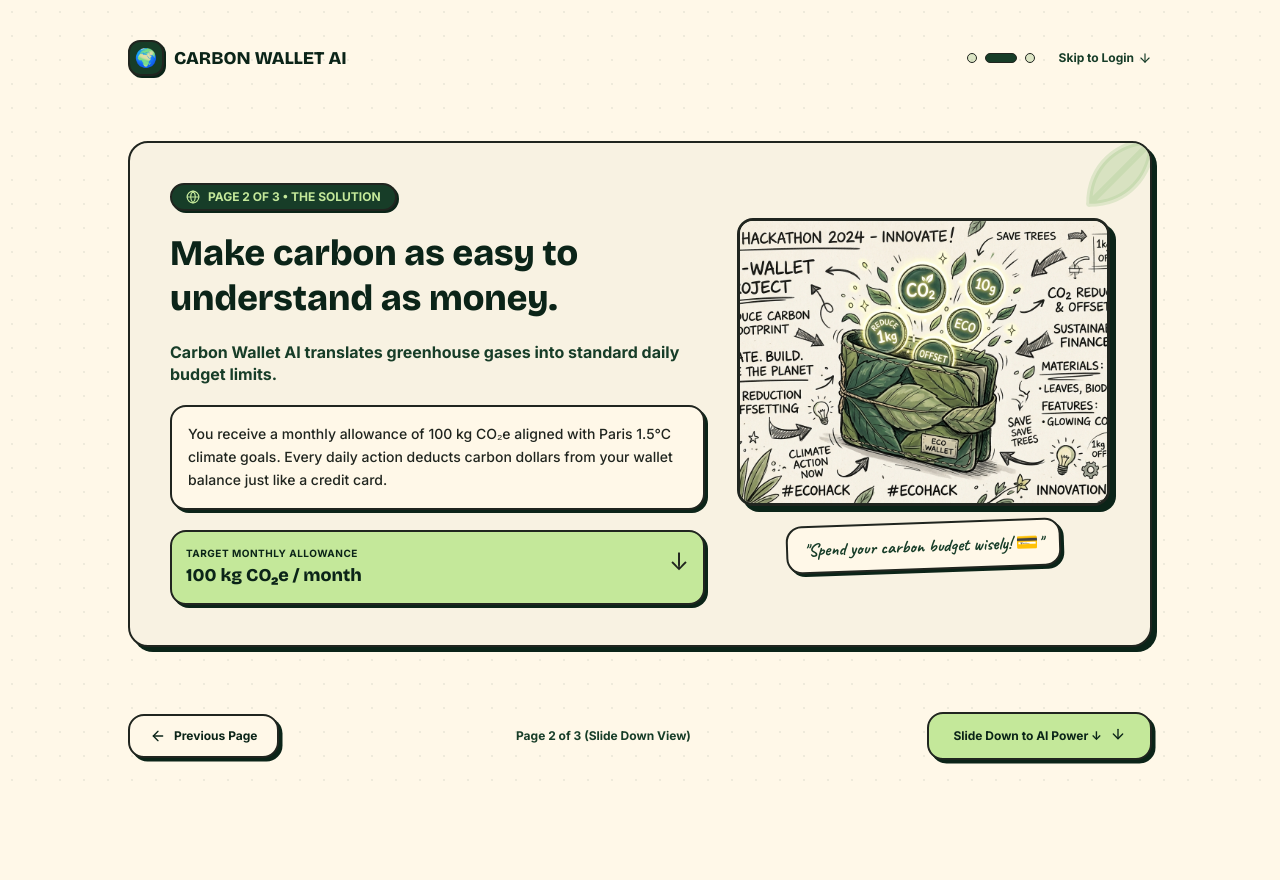
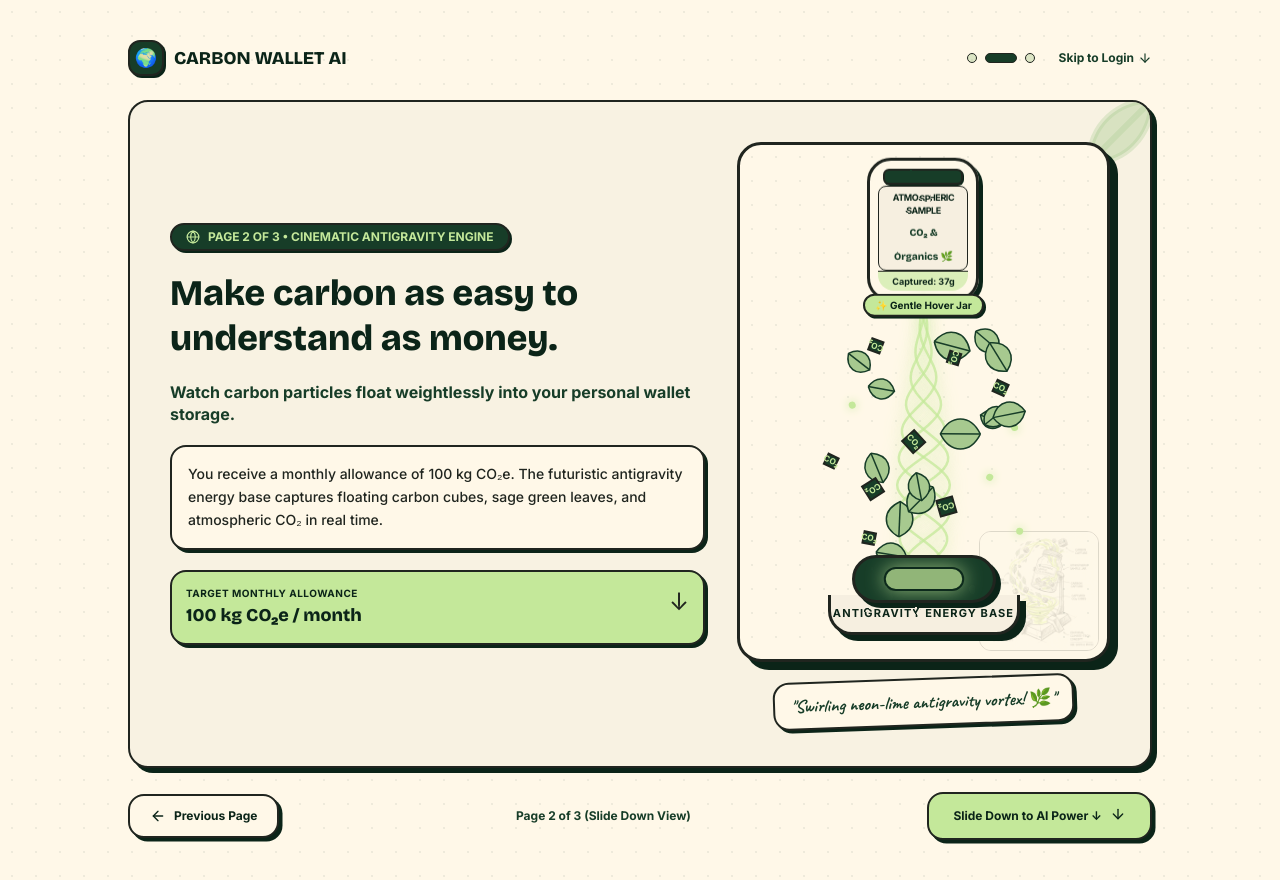
Before and after one commit to rashmikoli3003-sketch/Carbon-Wallet, a React (Vite) app: page / in a window 1280 px wide. Both pictures are taken after a click on the button 1011 px from the left and 58 px from the top of the page. Before the commit the page ends 800 px from the top, so only its background shows below. Built offline with nearby package versions, Linux system fonts and the light colour scheme.

Commit message:
Add Cinematic 2D Antigravity Vortex Animation with neon lime energy spiral, zero-gravity particles, and hovering glass jar

```diff
--- /dev/null
+++ b/src/components/AntigravityVortexAnimation.jsx
@@ -0,0 +1,230 @@
+import React, { useEffect, useRef } from "react";
+import { motion } from "framer-motion";
+
+export default function AntigravityVortexAnimation() {
+  const canvasRef = useRef(null);
+
+  useEffect(() => {
+    const canvas = canvasRef.current;
+    if (!canvas) return;
+    const ctx = canvas.getContext("2d");
+
+    let animationFrameId;
+    let width = (canvas.width = canvas.parentElement.clientWidth || 420);
+    let height = (canvas.height = canvas.parentElement.clientHeight || 520);
+
+    const handleResize = () => {
+      if (canvas && canvas.parentElement) {
+        width = canvas.width = canvas.parentElement.clientWidth;
+        height = canvas.height = canvas.parentElement.clientHeight;
+      }
+    };
+    window.addEventListener("resize", handleResize);
+
+    // Particle items generator (Leaves, CO2 Cubes, Carbon Dust)
+    const NUM_PARTICLES = 28;
+    const particles = Array.from({ length: NUM_PARTICLES }, () => ({
+      x: Math.random() * (width * 0.5) + width * 0.25,
+      y: Math.random() * height * 0.7 + height * 0.2,
+      type: Math.random() > 0.45 ? "leaf" : Math.random() > 0.5 ? "cube" : "dust",
+      speed: Math.random() * 0.8 + 0.4,
+      size: Math.random() * 12 + 10,
+      rotation: Math.random() * Math.PI * 2,
+      rotSpeed: (Math.random() - 0.5) * 0.03,
+      wobbleOffset: Math.random() * Math.PI * 2,
+      wobbleSpeed: Math.random() * 0.03 + 0.01,
+    }));
+
+    let spiralPhase = 0;
+
+    const render = () => {
+      ctx.clearRect(0, 0, width, height);
+
+      const centerX = width / 2;
+      const baseY = height - 70;
+      const topJarY = 110;
+
+      // 1. Draw Swirling Neon-Lime Antigravity Spiral Vortex
+      spiralPhase += 0.025;
+      ctx.save();
+      ctx.lineWidth = 2.5;
+      ctx.strokeStyle = "rgba(196, 232, 154, 0.75)";
+      ctx.shadowColor = "#C4E89A";
+      ctx.shadowBlur = 15;
+
+      for (let i = 0; i < 4; i++) {
+        ctx.beginPath();
+        const strandOffset = (i * Math.PI) / 2;
+        for (let y = baseY; y > topJarY + 20; y -= 4) {
+          const progress = (baseY - y) / (baseY - topJarY);
+          const radius = (1 - progress * 0.5) * 35 * Math.sin(progress * Math.PI + spiralPhase);
+          const angle = progress * Math.PI * 6 + spiralPhase + strandOffset;
+          const x = centerX + Math.cos(angle) * Math.abs(radius) * (1 - progress * 0.3);
+
+          if (y === baseY) ctx.moveTo(x, y);
+          else ctx.lineTo(x, y);
+        }
+        ctx.stroke();
+      }
+      ctx.restore();
+
+      // 2. Draw Weightless Floating Particles (Leaves, CO2 Cubes, Carbon Dust)
+      particles.forEach((p) => {
+        // Upward zero-gravity drift
+        p.y -= p.speed;
+        p.rotation += p.rotSpeed;
+        p.wobbleOffset += p.wobbleSpeed;
+
+        // Sine wave horizontal wobble
+        const currentX = p.x + Math.sin(p.wobbleOffset) * 18;
+
+        // Reset particle when reaching top jar
+        if (p.y < topJarY + 20) {
+          p.y = baseY - 10;
+          p.x = Math.random() * (width * 0.4) + width * 0.3;
+        }
+
+        ctx.save();
+        ctx.translate(currentX, p.y);
+        ctx.rotate(p.rotation);
+
+        if (p.type === "leaf") {
+          // Sage Green Leaf (Organic shape)
+          ctx.beginPath();
+          ctx.moveTo(0, -p.size);
+          ctx.bezierCurveTo(p.size, -p.size / 2, p.size, p.size / 2, 0, p.size);
+          ctx.bezierCurveTo(-p.size, p.size / 2, -p.size, -p.size / 2, 0, -p.size);
+          ctx.fillStyle = "#A7C98F";
+          ctx.fill();
+          ctx.lineWidth = 1.5;
+          ctx.strokeStyle = "#173D28";
+          ctx.stroke();
+          // Vein line
+          ctx.beginPath();
+          ctx.moveTo(0, -p.size);
+          ctx.lineTo(0, p.size);
+          ctx.stroke();
+        } else if (p.type === "cube") {
+          // Hand-drawn CO2 Cube
+          const s = p.size * 0.8;
+          ctx.fillStyle = "#173D28";
+          ctx.strokeStyle = "#20251F";
+          ctx.lineWidth = 2;
+          ctx.fillRect(-s / 2, -s / 2, s, s);
+          ctx.strokeRect(-s / 2, -s / 2, s, s);
+
+          ctx.fillStyle = "#C4E89A";
+          ctx.font = "bold 9px 'Bricolage Grotesque', sans-serif";
+          ctx.textAlign = "center";
+          ctx.textBaseline = "middle";
+          ctx.fillText("CO₂", 0, 0);
+        } else {
+          // Glowing Carbon Dust Particle
+          ctx.beginPath();
+          ctx.arc(0, 0, 3.5, 0, Math.PI * 2);
+          ctx.fillStyle = "#C4E89A";
+          ctx.shadowColor = "#C4E89A";
+          ctx.shadowBlur = 10;
+          ctx.fill();
+        }
+
+        ctx.restore();
+      });
+
+      animationFrameId = requestAnimationFrame(render);
+    };
+
+    render();
+
+    return () => {
+      window.removeEventListener("resize", handleResize);
+      cancelAnimationFrame(animationFrameId);
+    };
+  }, []);
+
+  return (
+    <div className="relative w-full h-[520px] bg-[#FFF8E8] rounded-3xl border-3 border-[#20251F] shadow-[8px_8px_0px_#0B2418] overflow-hidden flex flex-col items-center justify-between p-4 paper-texture select-none">
+
+      {/* Hand-Drawn Ink Line Boil Filter */}
+      <svg className="hidden">
+        <defs>
+          <filter id="ink-boil">
+            <feTurbulence type="fractalNoise" baseFrequency="0.04" numOctaves="2" result="noise">
+              <animate
+                attributeName="baseFrequency"
+                values="0.04;0.045;0.038;0.04"
+                dur="0.6s"
+                repeatCount="indefinite"
+              />
+            </feTurbulence>
+            <feDisplacementMap in="SourceGraphic" in2="noise" scale="1.8" />
+          </filter>
+        </defs>
+      </svg>
+
+      {/* Top Glass Jar Hovering (Bobbing up and down gentle easing) */}
+      <motion.div
+        animate={{ y: [0, -12, 0] }}
+        transition={{ duration: 4, repeat: Infinity, ease: "easeInOut" }}
+        className="relative z-20 mt-2 flex flex-col items-center"
+      >
+        <div className="relative w-28 h-36 rounded-3xl border-3 border-[#20251F] bg-[#FFF8E8]/70 backdrop-blur-sm shadow-[4px_4px_0px_#0B2418] flex flex-col items-center justify-between p-2 overflow-hidden filter-[url(#ink-boil)]">
+          {/* Metal lid */}
+          <div className="w-20 h-4 rounded-md bg-[#173D28] border-2 border-[#20251F] shadow-[1px_1px_0px_#0B2418] shrink-0" />
+
+          {/* Jar Label */}
+          <div className="bg-[#F6EFE0] px-2 py-1 rounded-lg border border-[#20251F] text-center my-auto">
+            <span className="text-[9px] font-black uppercase text-[#0B2418] tracking-tighter block">
+              ATMOSPHERIC SAMPLE
+            </span>
+            <span className="font-heading text-[10px] font-extrabold text-[#173D28]">
+              CO₂ & Organics 🌿
+            </span>
+          </div>
+
+          {/* Glowing bottom deposit */}
+          <div className="w-full h-5 rounded-b-2xl bg-[#C4E89A]/60 border-t border-[#20251F] flex items-center justify-center">
+            <span className="text-[9px] font-bold text-[#0B2418]">Captured: 37g</span>
+          </div>
+        </div>
+
+        {/* Hand-drawn hanging tag */}
+        <div className="bg-[#C4E89A] border-2 border-[#20251F] px-2.5 py-0.5 rounded-full text-[10px] font-black text-[#0B2418] shadow-[2px_2px_0px_#0B2418] -mt-2 z-10">
+          ✨ Gentle Hover Jar
+        </div>
+      </motion.div>
+
+      {/* HTML5 Canvas for Floating Vortex & Zero-Gravity Particles */}
+      <div className="absolute inset-0 z-10 pointer-events-none">
+        <canvas ref={canvasRef} className="w-full h-full" />
+      </div>
+
+      {/* Futuristic Base (Static with Neon Lime Pulsing Glow & Boil Filter) */}
+      <div className="relative z-20 mb-2 flex flex-col items-center filter-[url(#ink-boil)]">
+
+        {/* Swirling Base Aperture */}
+        <div className="relative w-36 h-12 rounded-full border-3 border-[#20251F] bg-[#173D28] shadow-[5px_5px_0px_#0B2418] flex items-center justify-center overflow-hidden">
+          {/* Neon Pulsing Center Ring */}
+          <motion.div
+            animate={{ scale: [1, 1.2, 1], opacity: [0.7, 1, 0.7] }}
+            transition={{ duration: 2.5, repeat: Infinity, ease: "easeInOut" }}
+            className="w-20 h-6 rounded-full bg-[#C4E89A] shadow-[0_0_20px_#C4E89A] border-2 border-[#0B2418]"
+          />
+        </div>
+
+        {/* Outer Heavy Futuristic Platform Base */}
+        <div className="w-48 h-10 rounded-b-3xl bg-[#F6EFE0] border-3 border-[#20251F] border-t-0 shadow-[6px_6px_0px_#0B2418] flex items-center justify-center -mt-2">
+          <span className="text-[11px] font-black tracking-widest text-[#0B2418] uppercase">
+            ANTIGRAVITY ENERGY BASE
+          </span>
+        </div>
+      </div>
+
+      {/* Background Poster Reference Art */}
+      <div className="absolute bottom-2 right-2 z-0 opacity-15 max-w-[120px] pointer-events-none">
+        <img src="/antigravity_base.jpg" alt="Antigravity Concept" className="w-full rounded-xl border border-[#20251F]" />
+      </div>
+
+    </div>
+  );
+}
--- a/src/pages/OnboardingPage.jsx
+++ b/src/pages/OnboardingPage.jsx
@@ -2,6 +2,7 @@ import React, { useState } from "react";
 import { motion, AnimatePresence } from "framer-motion";
 import { ArrowRight, ArrowLeft, ArrowDown, Leaf, Shield, Sparkles, Globe, CheckCircle2 } from "lucide-react";
 import { UnderlineScribble, LeafDecoration, StarDoodle, CarbonCoin } from "../components/HandDrawnDoodles";
+import AntigravityVortexAnimation from "../components/AntigravityVortexAnimation";
 
 const ONBOARDING_SLIDES = [
   {
@@ -18,14 +19,14 @@ const ONBOARDING_SLIDES = [
   },
   {
     id: 2,
-    badge: "PAGE 2 OF 3 • THE SOLUTION",
+    badge: "PAGE 2 OF 3 • CINEMATIC ANTIGRAVITY ENGINE",
     title: "Make carbon as easy to understand as money.",
-    subtitle: "Carbon Wallet AI translates greenhouse gases into standard daily budget limits.",
-    description: "You receive a monthly allowance of 100 kg CO₂e aligned with Paris 1.5°C climate goals. Every daily action deducts carbon dollars from your wallet balance just like a credit card.",
-    image: "/carbon_wallet.jpg",
+    subtitle: "Watch carbon particles float weightlessly into your personal wallet storage.",
+    description: "You receive a monthly allowance of 100 kg CO₂e. The futuristic antigravity energy base captures floating carbon cubes, sage green leaves, and atmospheric CO₂ in real time.",
+    useVortexAnimation: true,
     statLabel: "Target Monthly Allowance",
     statValue: "100 kg CO₂e / month",
-    handwrittenQuote: "Spend your carbon budget wisely! 💳",
+    handwrittenQuote: "Swirling neon-lime antigravity vortex! 🌿",
     buttonText: "Slide Down to AI Power ↓",
   },
   {
@@ -148,9 +149,14 @@ export default function OnboardingPage({ onFinishOnboarding }) {
 
             </div>
 
-            {/* Right Artwork & Quote */}
+            {/* Right Visual / Antigravity Vortex Animation */}
             <div className="lg:col-span-5 flex flex-col items-center justify-center text-center space-y-4">
 
+              {slide.useVortexAnimation ? (
+                <div className="w-full">
+                  <AntigravityVortexAnimation />
+                </div>
+              ) : (
                 <motion.div
                   whileHover={{ scale: 1.04, rotate: 1 }}
                   className="relative w-full h-64 lg:h-72 rounded-2xl border-3 border-[#20251F] overflow-hidden shadow-[6px_6px_0px_#0B2418] bg-[#FFF8E8]"
@@ -161,6 +167,7 @@ export default function OnboardingPage({ onFinishOnboarding }) {
                     className="w-full h-full object-cover"
                   />
                 </motion.div>
+              )}
 
               {/* Handwritten Quote */}
               <div className="bg-[#FFF8E8] text-[#0B2418] px-4 py-2 rounded-2xl border-2 border-[#20251F] shadow-[3px_3px_0px_#0B2418] rotate-[-2deg]">
```
Also changed, not shown: public/antigravity_base.jpg (added). Lines whose indentation alone changed are shown as unchanged.
